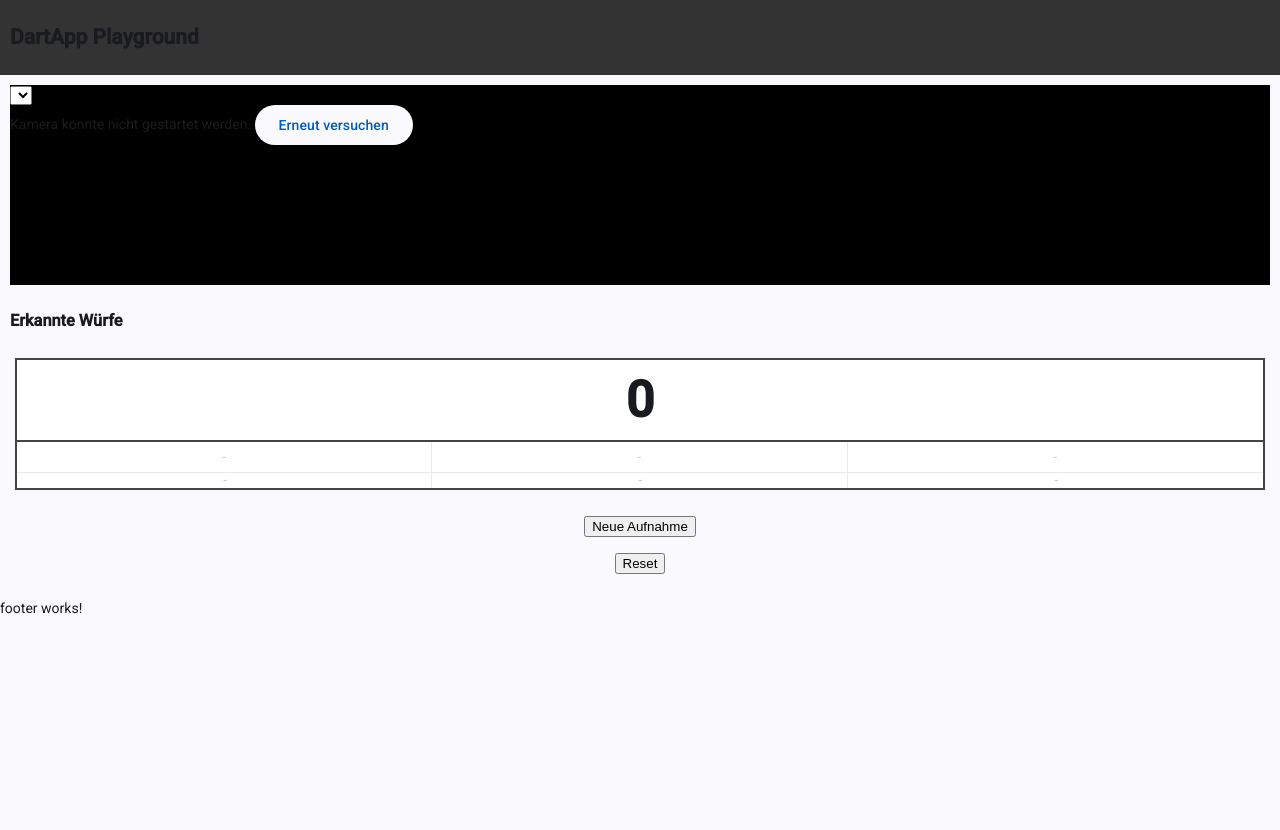
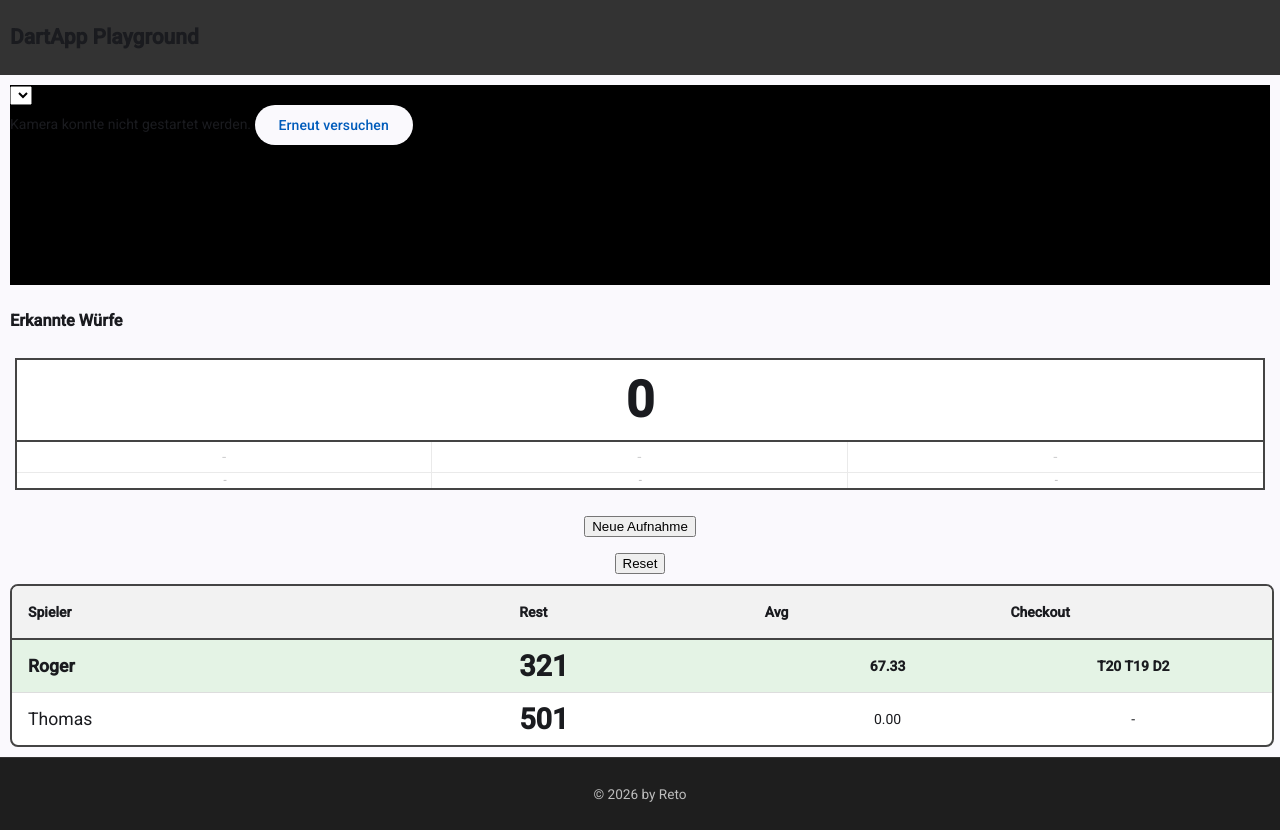
Before and after one commit to spicherr/app, an Angular app: page /app/ in a window 1280 px wide. Before the commit the page ends 800 px from the top, so only its background shows below. Built offline with nearby package versions, Linux system fonts and the light colour scheme.

Commit message:
publish version 1.0.9

```diff
--- a/src/app/app.scss
+++ b/src/app/app.scss
@@ -0,0 +1,16 @@
+html,
+body {
+
+  height: 100%;
+
+  margin: 0;
+}
+
+app-root {
+
+  display: flex;
+
+  flex-direction: column;
+
+  min-height: 100vh;
+}
--- a/src/app/features/game/game.html
+++ b/src/app/features/game/game.html
@@ -96,5 +96,5 @@
 </div>
 </div>
 <div class="game-container">
-<!--<app-scoreboard [players]="scoreboardPlayers()"></app-scoreboard>-->
+<app-scoreboard [players]="scoreboardPlayers()"></app-scoreboard>
 </div>
--- a/src/app/footer/footer.html
+++ b/src/app/footer/footer.html
@@ -1 +1,7 @@
-<p>footer works!</p>
+<footer class="app-footer">
+
+  <span>
+    © {{ currentYear }} by Reto
+  </span>
+
+</footer>
--- a/src/app/footer/footer.scss
+++ b/src/app/footer/footer.scss
@@ -0,0 +1,27 @@
+:host {
+
+  display: block;
+
+  width: 100%;
+}
+
+.app-footer {
+
+  display: flex;
+
+  justify-content: center;
+
+  align-items: center;
+
+  min-height: 48px;
+
+  padding: 0.75rem 1rem;
+
+  background: #1e1e1e;
+
+  color: #bdbdbd;
+
+  border-top: 1px solid #333;
+
+  font-size: 0.85rem;
+}
--- a/src/app/footer/footer.ts
+++ b/src/app/footer/footer.ts
@@ -1,11 +1,16 @@
-import { Component } from '@angular/core';
+import {
+  Component,
+} from '@angular/core';
 
 @Component({
   selector: 'app-footer',
-  imports: [],
+  standalone: true,
   templateUrl: './footer.html',
   styleUrl: './footer.scss',
 })
 export class Footer {
 
+  readonly currentYear =
+    new Date()
+      .getFullYear();
 }
```
Also changed, not shown: 3 other files (tests, documents, lock files or other folders).
